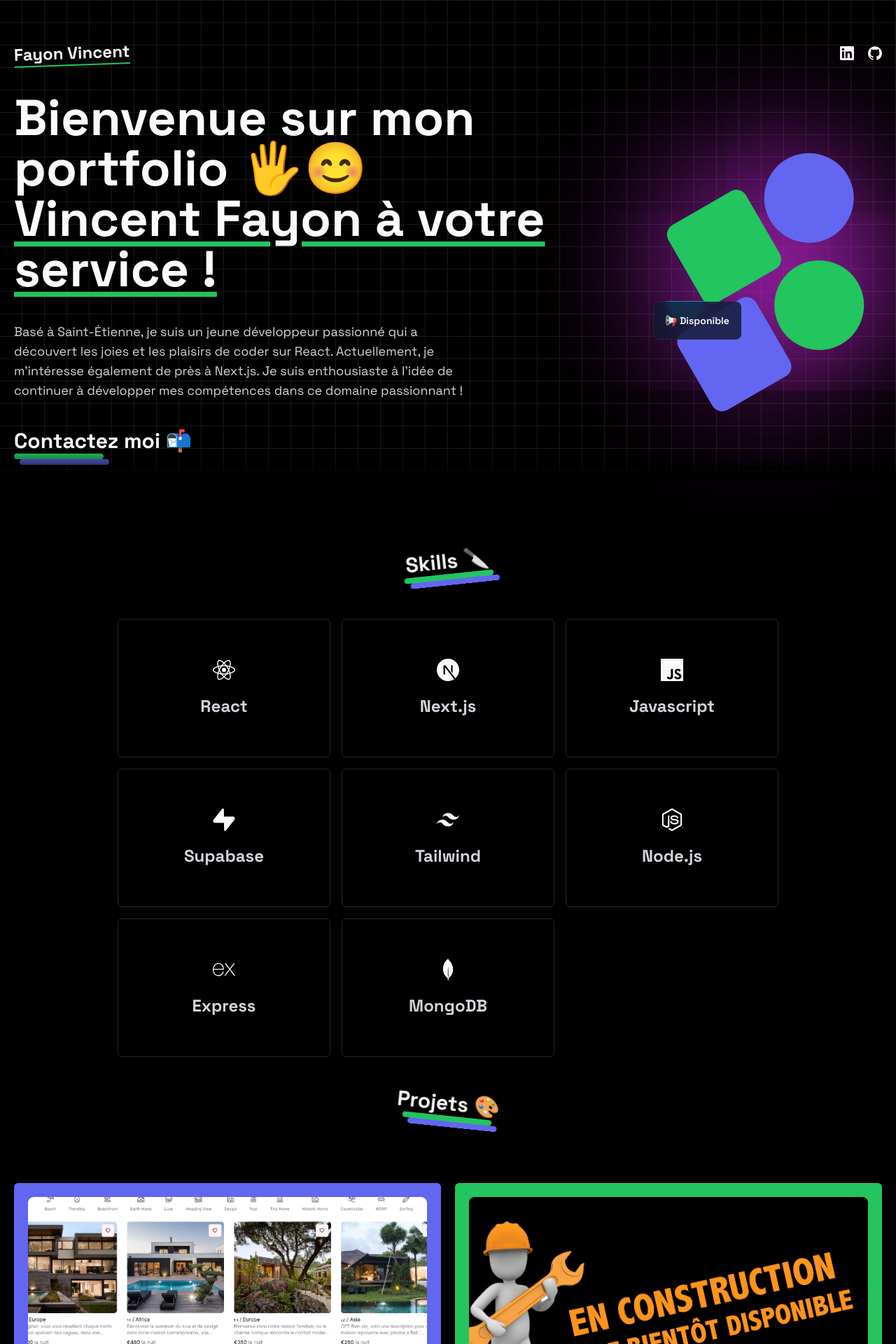
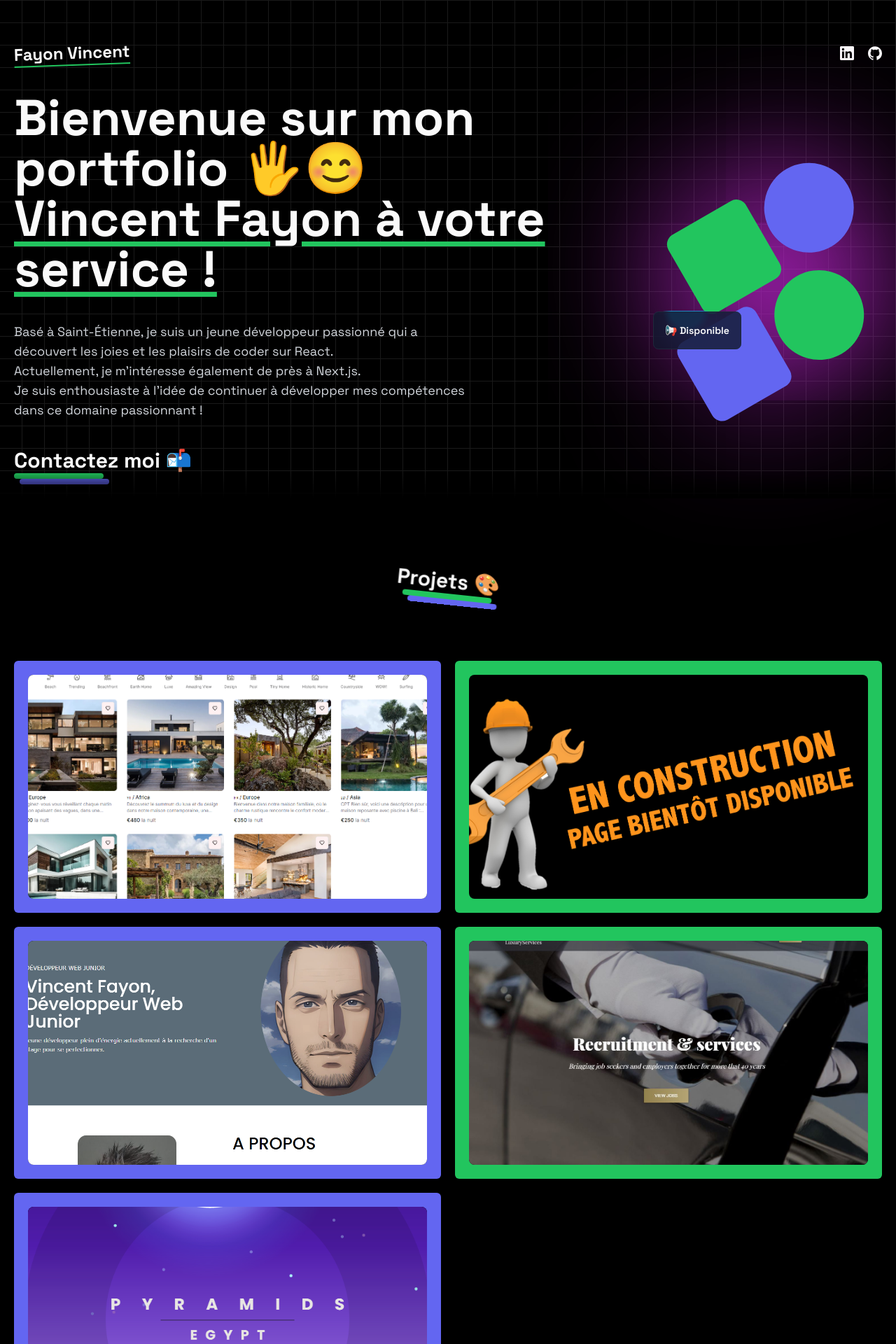
Before and after one commit to VinceS42/portfolio-nextJs, a Next.js app in the folder portfolio-next-js/: page / in a window 1280 px wide. Shown: the top 1920 px of the page at 70% size. Built offline with nearby package versions, Linux system fonts and the light colour scheme.

Commit message:
text maj

```diff
--- a/portfolio-next-js/app/(home)/components/HeroSection.tsx
+++ b/portfolio-next-js/app/(home)/components/HeroSection.tsx
@@ -4,7 +4,7 @@
 
 export default function HeroSection() {
     return (
-        <div className="min-h-[65vh] flex flex-col-reverse gap-14 lg:gap-0 items-center justify-between lg:flex-row animate-move-up">
+        <div className="min-h-[63vh] flex flex-col-reverse gap-14 lg:gap-0 items-center justify-between lg:flex-row animate-move-up">
             <div className="space-y-10 text-center lg:text-left">
                 <h2 className="text-4xl lg:text-7xl font-bold">
                     Bienvenue sur mon portfolio 🖐😊
@@ -14,9 +14,14 @@
                     </span>
                 </h2>
                 <p className="md:w-[650px] text-lg text-gray-300">
-                    {
-                        "Basé à Saint-Étienne, je suis un jeune développeur passionné qui a découvert les joies et les plaisirs de coder sur React. Actuellement, je m'intéresse également de près à Next.js. Je suis enthousiaste à l'idée de continuer à développer mes compétences dans ce domaine passionnant !"
-                    }
+                    Basé à Saint-Étienne, je suis un jeune développeur passionné
+                    qui a découvert les joies et les plaisirs de coder sur
+                    React.
+                    <br />
+                    Actuellement, je m'intéresse également de près à Next.js.
+                    <br />
+                    Je suis enthousiaste à l'idée de continuer à développer mes
+                    compétences dans ce domaine passionnant !
                 </p>
                 <Link
                     href={"mailto:v.fayon.pro@gmail.com"}
--- a/portfolio-next-js/app/(home)/components/Project.tsx
+++ b/portfolio-next-js/app/(home)/components/Project.tsx
@@ -61,7 +61,7 @@
         },
     ];
     return (
-        <div className="py-10 p-5 sm:p-0">
+        <div className="py-10 p-5 sm:p-0 mb-11">
             <Title
                 text="Projets 🎨"
                 className="flex flex-col items-center justify-center rotate-6"
--- a/portfolio-next-js/app/(home)/page.tsx
+++ b/portfolio-next-js/app/(home)/page.tsx
@@ -16,8 +16,8 @@
                 <div className="w-full h-10 bg-gradient-to-t from-black absolute -bottom-5 left-0 xl:h-30 xl:bottom-0"></div>
             </div>
             <div className="max-w-7xl mx-auto p-5 mt-20">
+                <Project />
                 <Skills />
-                <Project />
                 <Footer/>
             </div>
         </div>
```
